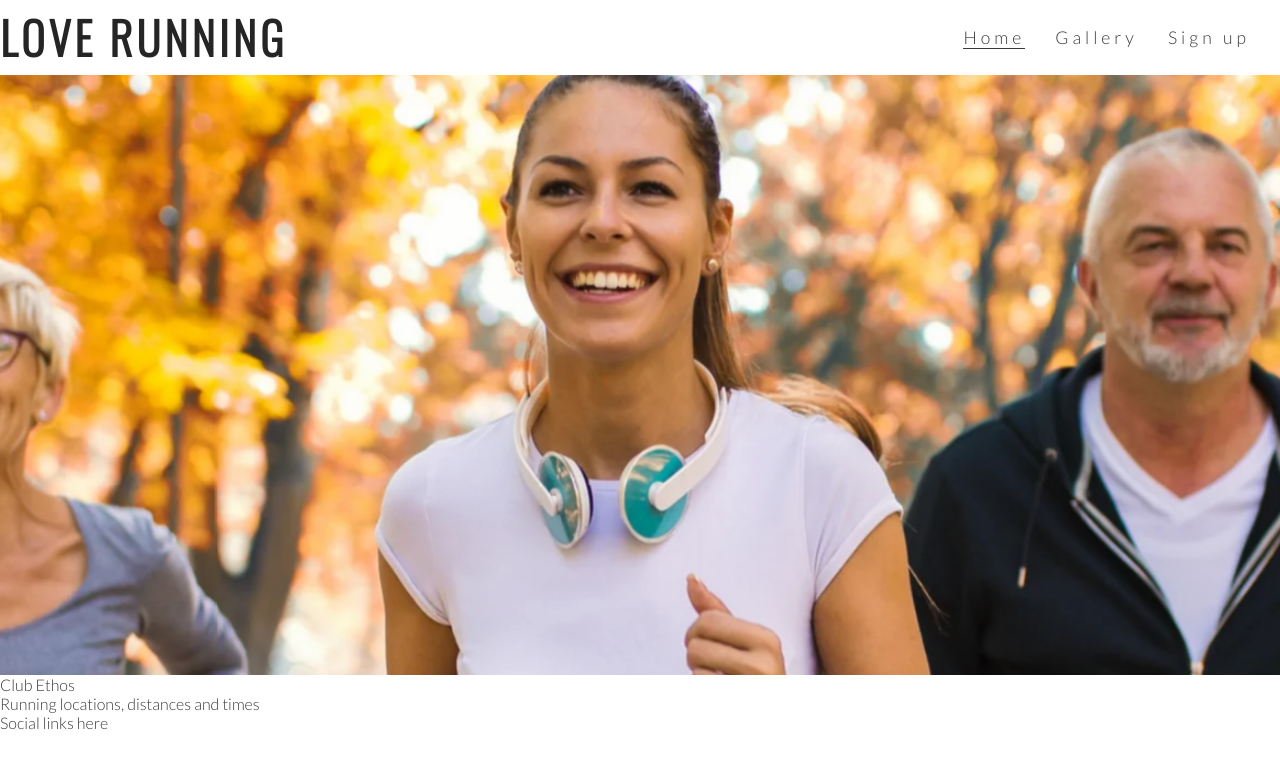
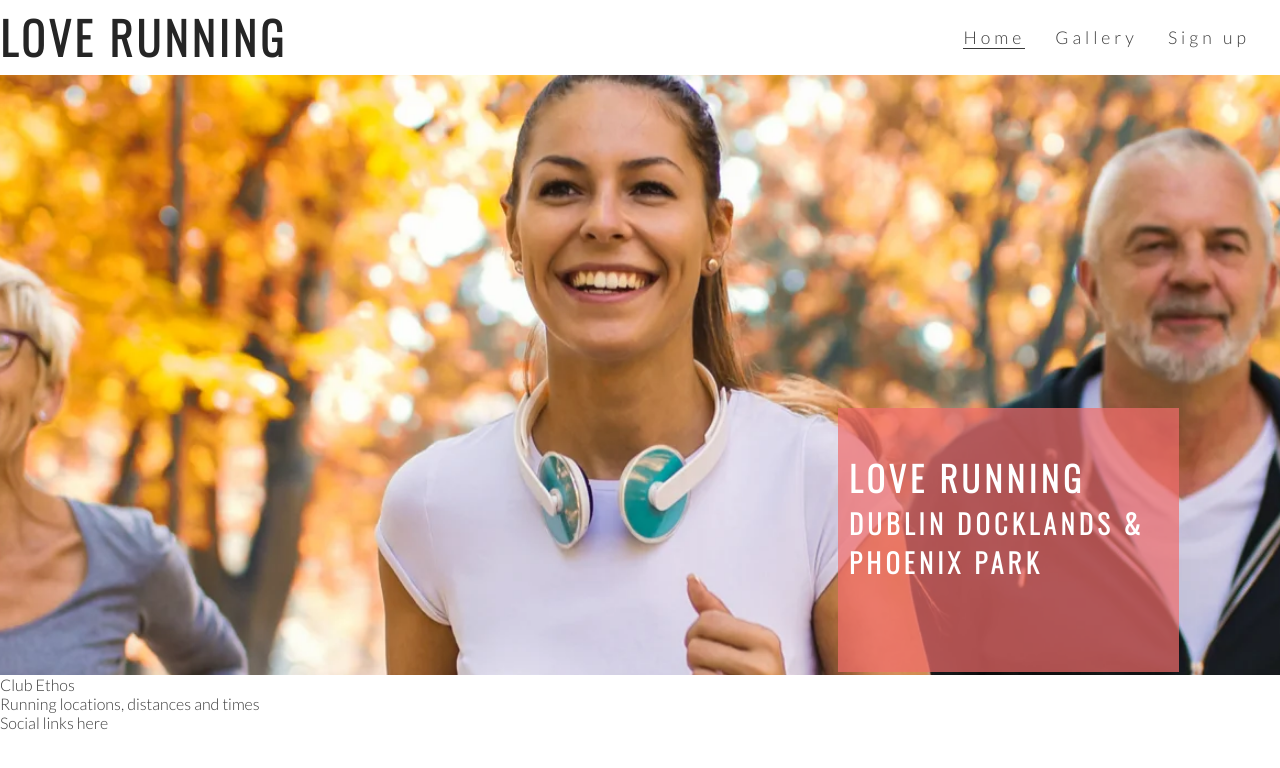
Before and after one commit to Jamesb13579/love-running, a plain HTML site: page index.html in a window 1280 px wide. Drawn offline with nearby package versions, Linux system fonts and the light colour scheme.

Commit message:
add cover text and style

```diff
--- a/assets/css/style.css
+++ b/assets/css/style.css
@@ -8,11 +8,12 @@
 }
 
 body {
-    font-family: lato;
+    font-family: lato, sans-serif;
     font-weight: 300;
     color: #3a3a3a;
+}
 
-}
+/* headings and logo */
 
 h1,
 h2 {
@@ -60,13 +61,19 @@ h2 {
 .active {
     border-bottom: 1px solid #3a3a3a;
 }
+	/* hero image and cover text */
 
 #hero-outer {
     height: 600px;
     width: 100%;
     overflow: hidden;
+
+    position: relative;
 }
 
+#cover-text, #cover-text h2{
+    color: #fff;
+}
 #hero-image {
     height: 600px;
     width: 100%;
@@ -91,3 +98,22 @@ h2 {
         transform: scale(1.1);
     }
 }
+#cover-text{
+    font-size: 130%;
+    font-family: oswald, sans-serif;
+    text-transform: uppercase;
+    letter-spacing: 4px;
+
+    width: 300px;
+    height: 200px;
+
+    padding-top: 40px;
+    padding-left: 10px;
+
+    background-color: rgba(241, 109, 107, 0.7);
+
+    bottom: 30px;
+    right: 150px;
+
+    position: absolute;
+}
--- a/index.html
+++ b/index.html
@@ -35,6 +35,10 @@
     </header>
     <section id="hero-outer">
         <div id="hero-image">
+            <div id="cover-text">
+                <h2>Love running</h2>
+                <h3>Dublin Docklands & Phoenix Park</h3>
+            </div>
 
         </div>
     </section>
```
